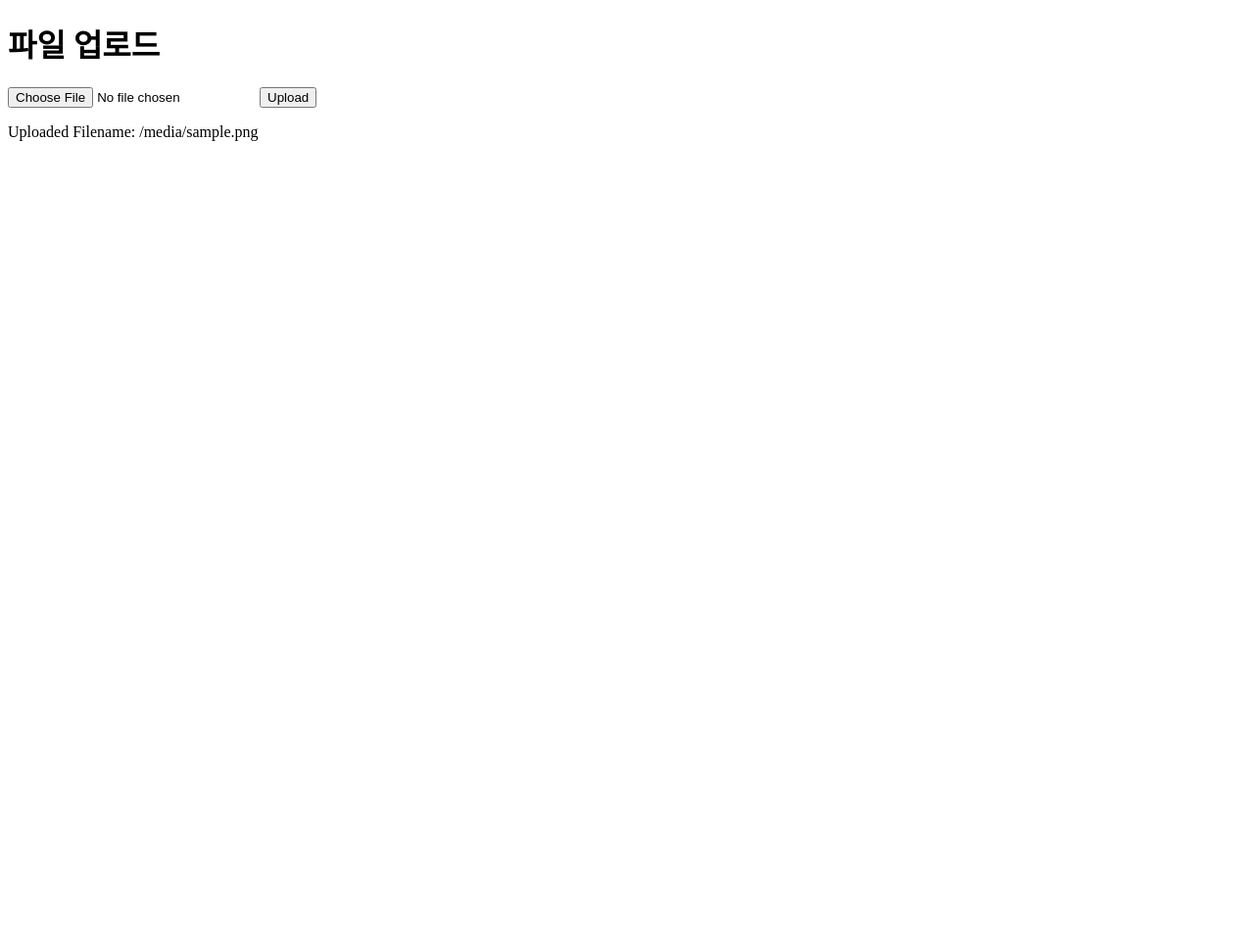
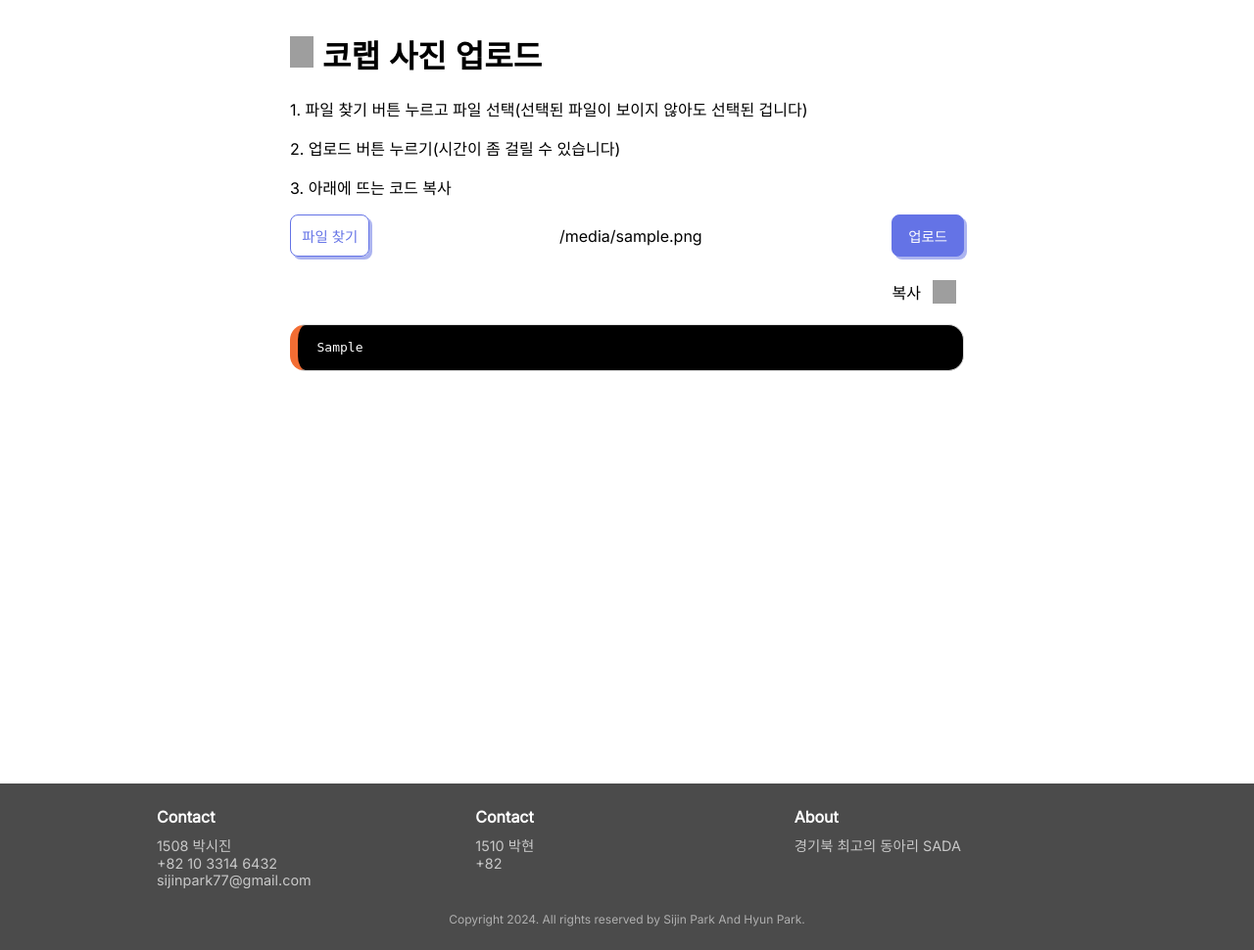
Before and after one commit to hp0303/Colab_image_uloader, a Flask app: template templates/index.html in a window 1280 px wide. Shown: the whole page at 98% size. Before the commit the page ends 144 px from the top, so only its background shows below. Run offline with Flask 3, Linux system fonts and the light colour scheme; the template is opened without the code that fills it: most values are stand-ins (such as "Sample title", 1, 10 or a date in 2020); grey boxes are pictures that could not be loaded.

Commit message:
Update index.html

```diff
--- a/templates/index.html
+++ b/templates/index.html
@@ -3,19 +3,201 @@
 <head>
     <meta charset="UTF-8">
     <meta name="viewport" content="width=device-width, initial-scale=1.0">
+    <style>
+        @import url("https://fonts.googleapis.com/css2?family=Inter&display=swap");
+        :root {
+          --main-color: rgb(100, 115, 230);
+          --color-light: rgb(145, 150, 255);
+          --color-super-light: rgb(245, 245, 255);
+          --color-low-opacity: rgba(145, 155, 235, 0.75);
+          --color-super-low-opacity: rgba(200, 200, 230, 0.75);
+        }
+        body {
+            margin: 0;
+        }
+        * {
+          box-sizing: border-box;
+          font-family: "Inter", sans-serif;
+        }
+        main {
+            margin: 2rem auto;
+            padding: 0 1rem;
+            min-height: calc(100vh - 4rem);
+            width: min(100%, 45rem);
+        }
+        form {
+            display: flex;
+            justify-content: space-between;
+            align-items: center;
+            margin-bottom: 1rem;
+        }
+        label {
+            font-size: 0.9rem;
+            cursor: pointer;
+            color: var(--main-color);
+            border: 1px solid var(--main-color);
+            box-shadow: 3px 3px var(--color-low-opacity);
+            transition: all 0.25s ease-in-out;
+            padding: 0.6rem 0.7rem;
+            border-radius: 0.5rem;
+        }
+        label:hover,
+        label:active {
+          box-shadow: 0 0 0.5rem var(--color-low-opacity);
+          background-color: var(--color-super-light);
+          border-color: var(--color-light);
+        }
+
+        input[type="file"] {
+            display: none;
+        }
+        input[type="submit"] {
+            font-size: 0.9rem;
+            cursor: pointer;
+            border: 1px solid var(--main-color);
+            box-shadow: 3px 3px var(--color-low-opacity);
+            transition: all 0.25s ease-in-out;
+            padding: 0.6rem 1rem;
+            border-radius: 0.5rem;
+            color: white;
+            background-color: var(--main-color);
+        }
+        input[type="submit"]:hover,
+        input[type="submit"]:active {
+          box-shadow: 0 0 0.5rem var(--color-low-opacity);
+          background-color: var(--color-light);
+          border-color: var(--color-light);
+        }
+        .logo {
+            width: 1.5rem;
+            height: 2rem;
+        }
+        .contrl {
+            cursor: pointer;
+            width: 100%;
+            display: flex;
+            justify-content: flex-end;
+            gap: .25rem;
+            align-items: center;
+        }
+        .image img {
+            transition: all .25s ease-in-out;
+            width: 1.5rem;
+            height: 1.5rem;
+        }
+        .image {
+            padding: .25rem;
+            border-radius: .25rem;
+            margin: 0.25rem;
+            transition: all .25s ease-in-out;
+            width: 2rem;
+            height: 2rem;
+        }
+        .image:hover {
+            background: rgb(235,235,235);
+        }
+        pre {
+            border-radius: 1rem;
+            background: black;
+            border: 1px solid #ddd;
+            border-left: .5rem solid #f36d33;
+            color: white;
+            font-family: monospace;
+            line-height: 1.6;
+            margin-bottom: 1.6em;
+            max-width: 100%;
+            padding: 1em 1.5em;
+            display: block;
+        }
+        footer {
+          width: 100%;
+          padding: 1.5rem;
+          color: white;
+          background-color: rgb(75, 75, 75);
+        }
+        footer * {
+            margin: 0;
+        }
+        footer p {
+            font-size: 0.75rem;
+            color: rgb(175, 175, 175);
+            margin-top: 1.5rem;
+            text-align: center;
+        }
+        .control {
+          margin: auto;
+          width: min(100%, 60rem);
+          display: grid;
+          grid-gap: 1rem;
+          grid-template-columns: 1fr 1fr 1fr;
+        }
+        .control div {
+            font-size: 0.9rem;
+            color: rgb(200, 200, 200);
+            display: flex;
+            flex-direction: column;
+        }
+        .control div :first-child {
+            font-weight: bold;
+            font-size: 1rem;
+            color: white;
+            margin-bottom: 0.5rem;
+        }
+    </style>
+    <script>
+        function copy() {
+          const copyText = document.querySelector("#code");
+          navigator.clipboard.writeText(copyText.textContent);
+          alert("복사 완료");
+        }
+    </script>
     <title>File Upload</title>
 </head>
 <body>
-    <h1>파일 업로드</h1>
-    <form action="/upload" method="post" enctype="multipart/form-data">
-        <input type="file" name="file" id="file">
-        <input type="submit" value="Upload">
-    </form>
-    {% if message %}
-        <p>{{ message }}</p>
-    {% endif %}
-    {% if filename %}
-        <p>Uploaded Filename: {{ filename }}</p>
-    {% endif %}
+    <main>
+        <h1><img class="logo" src="https://dcimg8.dcinside.co.kr/viewimage.php?id=39b4d723f7c107a86ba8&no=24b0d769e1d32ca73de983fa11d02831c6c0b61130e4349ff064c41af1dccfaecbee0d5f1d4006c5d7bb7afa9a526a98c96857112086bdaa77de75a43c79ba9103185f37c9" alt="W3"> 코랩 사진 업로드</h1>
+        <p>1. 파일 찾기 버튼 누르고 파일 선택(선택된 파일이 보이지 않아도 선택된 겁니다)</p>
+        <p>2. 업로드 버튼 누르기(시간이 좀 걸릴 수 있습니다)</p>
+        <p>3. 아래에 뜨는 코드 복사</p>
+        <form action="/upload" method="post" enctype="multipart/form-data">
+            <label for="file">파일 찾기</label>
+            <span>{{ filename }}</span>
+            <input type="file" accept=".jpg, .jpeg, .png" name="file" id="file">
+            <input type="submit" value="업로드">
+        </form>
+        {% if full_script %}
+            <div class="cod">
+                <div class="contrl" onclick="copy()">
+                    <span>복사</span>
+                    <div class="image">
+                        <img src="https://cdn-icons-png.flaticon.com/512/1827/1827938.png" />
+                    </div>
+                </div>
+                <pre id="code">{{ full_script }}</pre>
+            </div>
+        {% endif %}
+    </main>
+    <footer>
+        <div class="control">
+            <div>
+                <span>Contact</span>
+                <span>1508 박시진</span>
+                <span>+82 10 3314 6432</span>
+                <span>sijinpark77@gmail.com</span>
+            </div>
+            <div>
+                <span>Contact</span>
+                <span>1510 박현</span>
+                <span>+82 </span>
+            </div>
+            <div>
+                <span>About</span>
+                <span>
+                   경기북 최고의 동아리 SADA
+                </span>
+            </div>
+        </div>
+        <p>Copyright 2024. All rights reserved by Sijin Park And Hyun Park.</p>
+    </footer>
 </body>
 </html>
```
